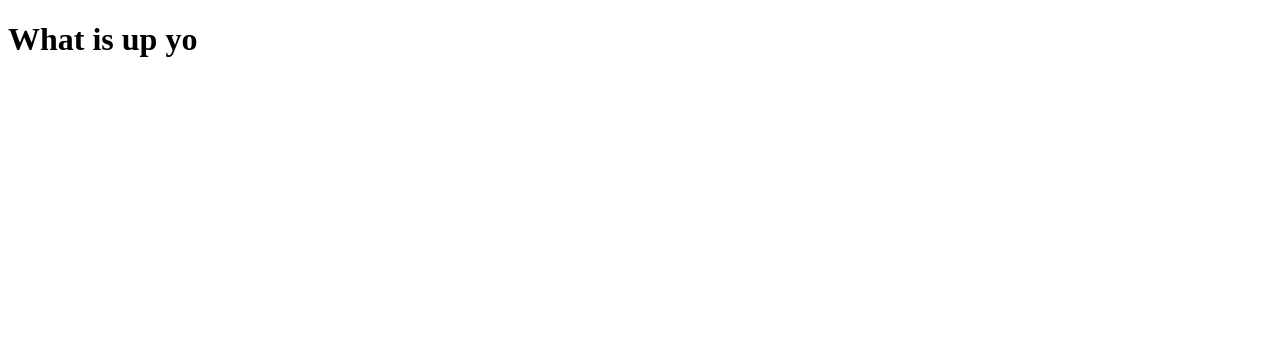
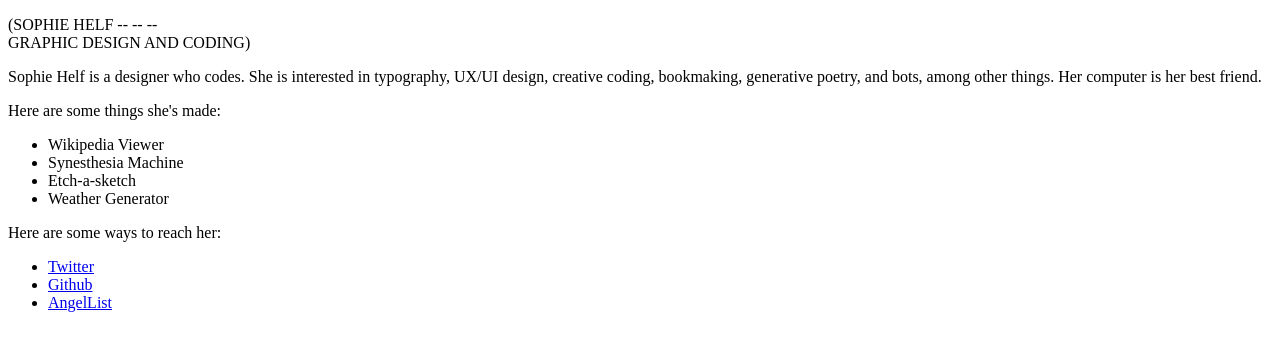
Before and after one commit to sophiehelf/sophiehelf.github.io, a plain HTML site: page sophiehelf.html in a window 1280 px wide. Drawn offline with Linux system fonts and the light colour scheme.

Commit message:
First page

```diff
--- /dev/null
+++ b/sophiehelf.css
@@ -0,0 +1,37 @@
+#header {
+  margin-left:30px;
+  font-family:Helvetica;
+  font-size:30px;
+  color:blue;
+}
+
+#chunk {
+  width: 320px;
+  margin-left: 30px;
+  font-size:14px;
+  font-family:Helvetica;
+  line-height: 20px;
+}
+
+ul {
+  list-style:none;
+}
+
+ul li {
+  margin-left: -40px;
+}
+
+a {
+  text-decoration:none;
+  border-bottom: dotted 1px;
+}
+
+a:visited {
+  text-decoration:none;
+  color:black;
+}
+
+a:active {
+  text-decoration:none;
+  color:black;
+}
--- a/sophiehelf.html
+++ b/sophiehelf.html
@@ -1,8 +1,38 @@
 <!DOCTYPE html>
 <head>
-	<title>Sophie Helf</title>
+	<title>S O P H I E   H E L F</title>
 </head>
 
+
 <body>
-	<h1>What is up yo</h1>
+
+<div id="header">
+  <p>(SOPHIE HELF    -- -- --  <br>GRAPHIC DESIGN AND CODING)</p>
+    </div>
+
+<div id="chunk">
+
+<div id="about">
+  <p>Sophie Helf is a <span color="blue">designer who codes.</span> She is interested in typography, UX/UI design, creative coding, bookmaking, generative poetry, and bots, among other things. Her computer is her best friend.</p>
+</div>
+
+<div id="projects">
+  <p>Here are some things she's made:
+  <ul>
+    <li>Wikipedia Viewer</li>
+    <li>Synesthesia Machine</li>
+    <li>Etch-a-sketch</li>
+    <li>Weather Generator</li>
+  </ul>
+</div>
+
+<div id="contact">
+  <p>Here are some ways to reach her:</p>
+  <ul>
+    <li><a href="http://twitter.com/sophiehelf">Twitter</a></li>
+    <li><a href="https://github.com/sophiehelf">Github</a></li>
+    <li><a href="https://angel.co/sophie-helf">AngelList</a></li>
+  </ul>
+</div>
+</div>
 </body>
```
